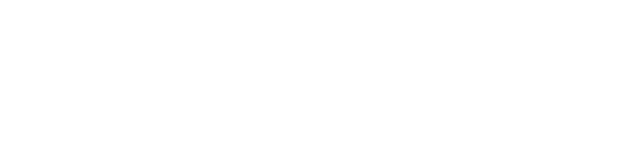
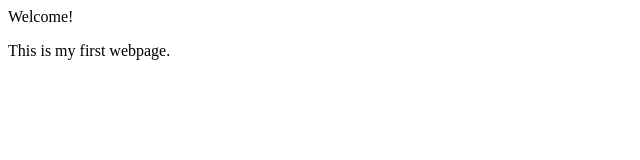
Before and after one commit to kedikebba/My-First-WebPage, a plain HTML site: page my-first-webpage.html in a window 1280 px wide. Shown: the whole page, without its empty margins (0-640 px from the left). Drawn offline with Linux system fonts and the light colour scheme.

Commit message:
More Editing

```diff
--- a/my-first-webpage.html
+++ b/my-first-webpage.html
@@ -4,6 +4,7 @@
   <title>This is my First WebPage!</title>
 </head>
 <body>
-
+  <p>Welcome!</p>
+  <p>This is my first webpage.</p>
 </body>
 </html>
```
